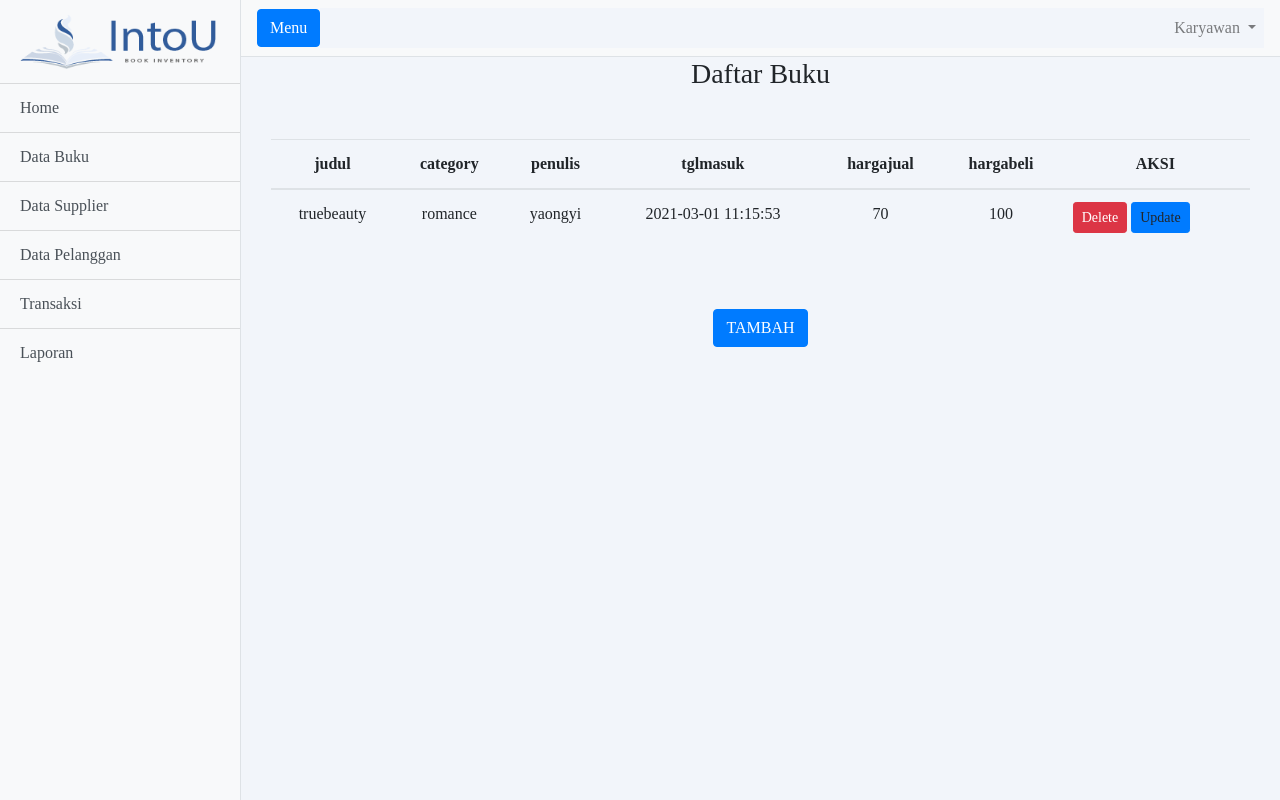
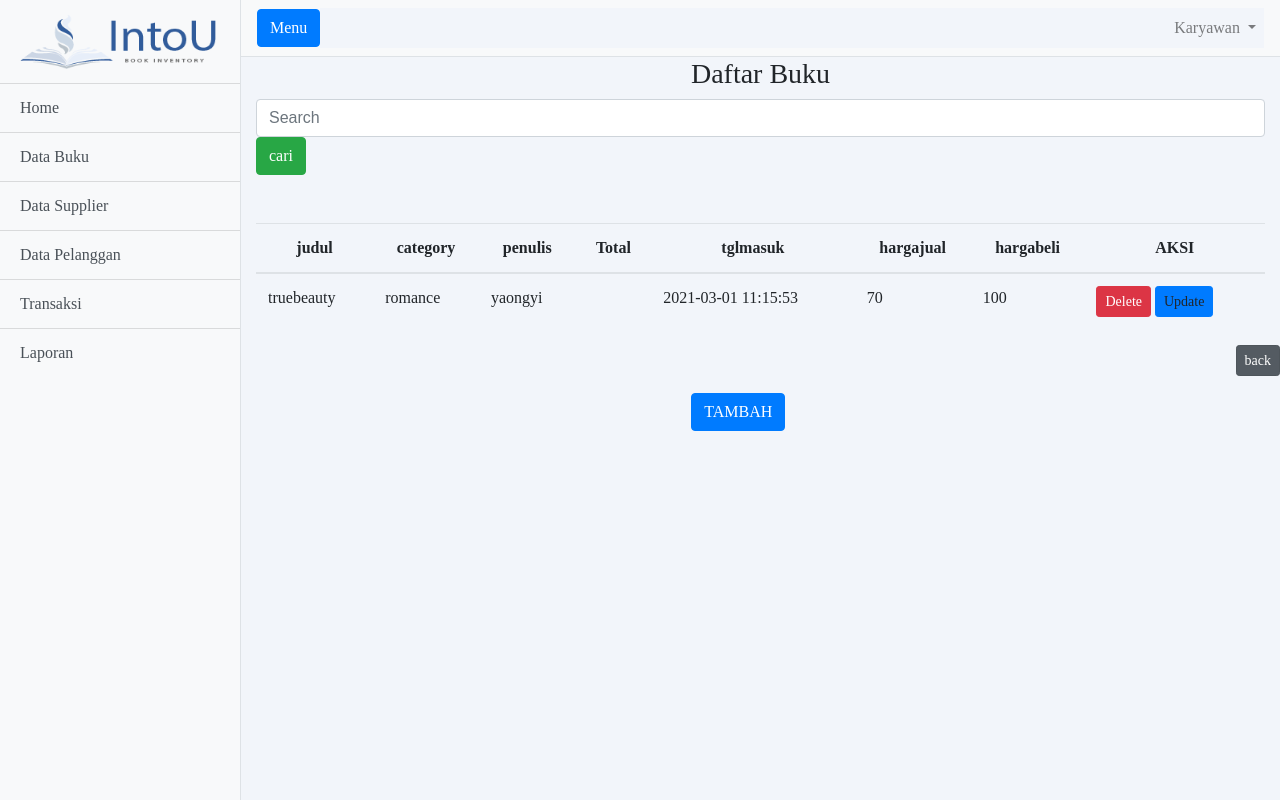
Before and after one commit to andrearahmadanisya/Intou, a CodeIgniter app: page /intou/index.php/bukucontroller/index in a window 1280 px wide. Run offline with CodeIgniter, Linux system fonts and the light colour scheme; data comes from the database, SQL or seed files in the repository; data that the repository does not hold is empty; some libraries are stand-ins or nearby versions.

Commit message:
Update Buku.php

```diff
--- a/application/views/Buku.php
+++ b/application/views/Buku.php
@@ -8,15 +8,18 @@
 	<title>Data Buku</title>
 </head>
 
-<body class="home">
+<body>
+	<section class="content-header">
+		<h3 class="text-center">Daftar Buku</h3>
+	</section>
 	<div class="container">
-		<div class="col">
-			<h3 class="text-center">Daftar Buku</h3>
-			<!-- <?php if (empty($buku)) : ?>
-				<div class="alert alert-danger" role="alert">
-					Data tidak ditemukan
+		<div class="navbar-form navbar-right">
+			<form action="<?= site_url('BukuController/SearchBuku') ?>" method="post" accept-charset="utf-8">
+				<input type="text" name="keyword" class="form-control" placeholder="Search">
+				<button type="submit" class="btn btn-success">cari</button>
+			</form>
 		</div>
-			<?php endif; ?> -->
+
 
 		<table class="table mt-5">
 			<thead>
@@ -24,6 +27,7 @@
 					<th class="text-center" scope="col">judul</th>
 					<th class="text-center" scope="col">category</th>
 					<th class="text-center" scope="col">penulis</th>
+					<th class="text-center" scope="col">Total</th>
 					<th class="text-center" scope="col">tglmasuk</th>
 					<th class="text-center" scope="col">hargajual</th>
 					<th class="text-center" scope="col">hargabeli</th>
@@ -31,27 +35,30 @@
 				</tr>
 			</thead>
 			<tbody>
-					<tr><?php foreach ($buku as $bk) { ?>
-							<td class="text-center"><?= $bk['judul']; ?></td>
-							<td class="text-center"><?= $bk['category']; ?></td>
-							<td class="text-center"><?= $bk['penulis']; ?></td>
-							<td class="text-center"><?= $bk['tglmasuk']; ?></td>
-							<td class="text-center"><?= $bk['hargajual']; ?></td>
-							<td class="text-center"><?= $bk['hargabeli']; ?></td>
+				<?php foreach ($buku as $bk) { ?>
+					<tr>
+						<td><?= $bk['judul'] ?></td>
+						<td><?= $bk['category'] ?></td>
+						<td><?= $bk['penulis'] ?></td>
+						<td><?= $bk['total'] ?></td>
+						<td><?= $bk['tglmasuk'] ?></td>
+						<td><?= $bk['hargajual'] ?></td>
+						<td><?= $bk['hargabeli'] ?></td>
 						<td>
 							<a type="button" class="btn btn-danger btn-sm" href="<?php echo base_url() . 'BukuController/delete/' . $bk['idbuku'] ?>" onClick="return confirm('Apakah Anda Yakin?')">Delete</a>
-
-								<a type="button" class="btn btn-primary btn-sm" data-toggle="modal" data-target="#UpdateBK<?= $bk['idbuku'] ?>"> Update</a>
+							<a type="button" class="btn btn-primary btn-sm" data-toggle="modal" data-target="#Updatebk<?= $bk['idbuku'] ?>"> Update</a>
 						</td>
-					</tr><?php } ?>
+					</tr>
+				<?php } ?>
 			</tbody>
 		</table>
 		<div class="row mt-3">
 			<div class="col md-6 text-center mt-5">
 				<button type="button" class="btn btn-primary" data-toggle="modal" data-target="#edit1">TAMBAH</button>
 			</div>
+			<div class="back text-left">
+				<a class="btn btn-secondary btn-sm active" href="<?= base_url() ?>BukuController">back</a>
 			</div>
-
 		</div>
 	</div>
 	</div>
@@ -76,7 +83,10 @@
 							<input type="text" class="form-control" placeholder="Penulis" name="penulis">
 						</div>
 						<div class="form-group">
-							<input type="text" class="form-control" placeholder="tglmasuk" name="tglmasuk">
+							<input type="text" class="form-control" placeholder="Total" name="total">
+						</div>
+						<div class="form-group">
+							<input type="datetime" class="form-control" placeholder="tglmasuk" name="tglmasuk">
 						</div>
 						<div class="form-group">
 							<input type="text" class="form-control" placeholder="hargajual" name="hargajual">
@@ -93,8 +103,9 @@
 			</div>
 		</div>
 	</div>
+
 	<?php foreach ($buku as $bk) { ?>
-		<div class="modal fade" id="UpdateBK<?= $bk['idbuku'] ?>" tabindex="-1" role="dialog" aria-labelledby="exampleModalLabel1" aria-hidden="true">
+		<div class="modal fade" id="Updatebk<?= $bk['idbuku'] ?>" tabindex="-1" role="dialog" aria-labelledby="exampleModalLabel1" aria-hidden="true">
 			<div class="modal-dialog" role="document">
 				<div class="modal-content">
 					<div class="modal-header">
@@ -125,7 +136,11 @@
 								<input type="text" class="form-control" id="formGroupExampleInput" placeholder="Harga Jual" name="hargajual" value="<?= $bk['hargajual'] ?>" required>
 							</div>
 							<div class="form-group">
-								<label for="formGroupExampleInput">Harga Belli</label>
+								<label for="formGroupExampleInput">Total</label>
+								<input type="text" class="form-control" id="formGroupExampleInput" placeholder="Total" name="total" value="<?= $bk['total'] ?>" required>
+							</div>
+							<div class="form-group">
+								<label for="formGroupExampleInput">Harga Beli</label>
 								<input type="text" class="form-control" id="formGroupExampleInput" placeholder="Harga Beli" name="hargabeli" value="<?= $bk['hargabeli'] ?>" required>
 							</div>
 							<div class="modal-footer">
```
Lines whose indentation alone changed are shown as unchanged.
